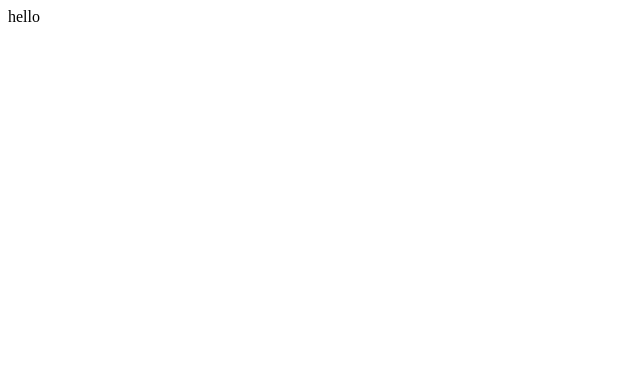
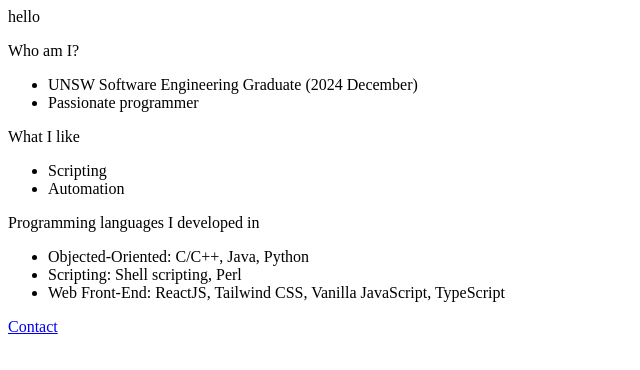
Before and after one commit to z5267282/blog, a React (Vite) app in the folder website/: page / in a window 1280 px wide. Shown: the top 370 px of the page, without its empty margins (0-640 px from the left). Built offline with nearby package versions, Linux system fonts and the light colour scheme.

Commit message:
about me done

```diff
--- a/website/src/App.jsx
+++ b/website/src/App.jsx
@@ -1,9 +1,12 @@
 import "react";
+
+import AboutMe from "./pages/AboutMe";
 
 function App() {
   return (
     <>
       <div>hello</div>
+      <AboutMe />
     </>
   );
 }
--- /dev/null
+++ b/website/src/pages/AboutMe.jsx
@@ -0,0 +1,27 @@
+import "react";
+
+export default function AboutMe() {
+  return (
+    <div>
+      <p>Who am I?</p>
+      <ul>
+        <li>UNSW Software Engineering Graduate &#40;2024 December&#41;</li>
+        <li>Passionate programmer</li>
+      </ul>
+      <p>What I like</p>
+      <ul>
+        <li>Scripting</li>
+        <li>Automation</li>
+      </ul>
+      <p>Programming languages I developed in</p>
+      <ul>
+        <li>Objected-Oriented: C/C++, Java, Python</li>
+        <li>Scripting: Shell scripting, Perl</li>
+        <li>
+          Web Front-End: ReactJS, Tailwind CSS, Vanilla JavaScript, TypeScript
+        </li>
+      </ul>
+      <a href="mailto:sunny.chen1@unswalumni.com">Contact</a>
+    </div>
+  );
+}
```
